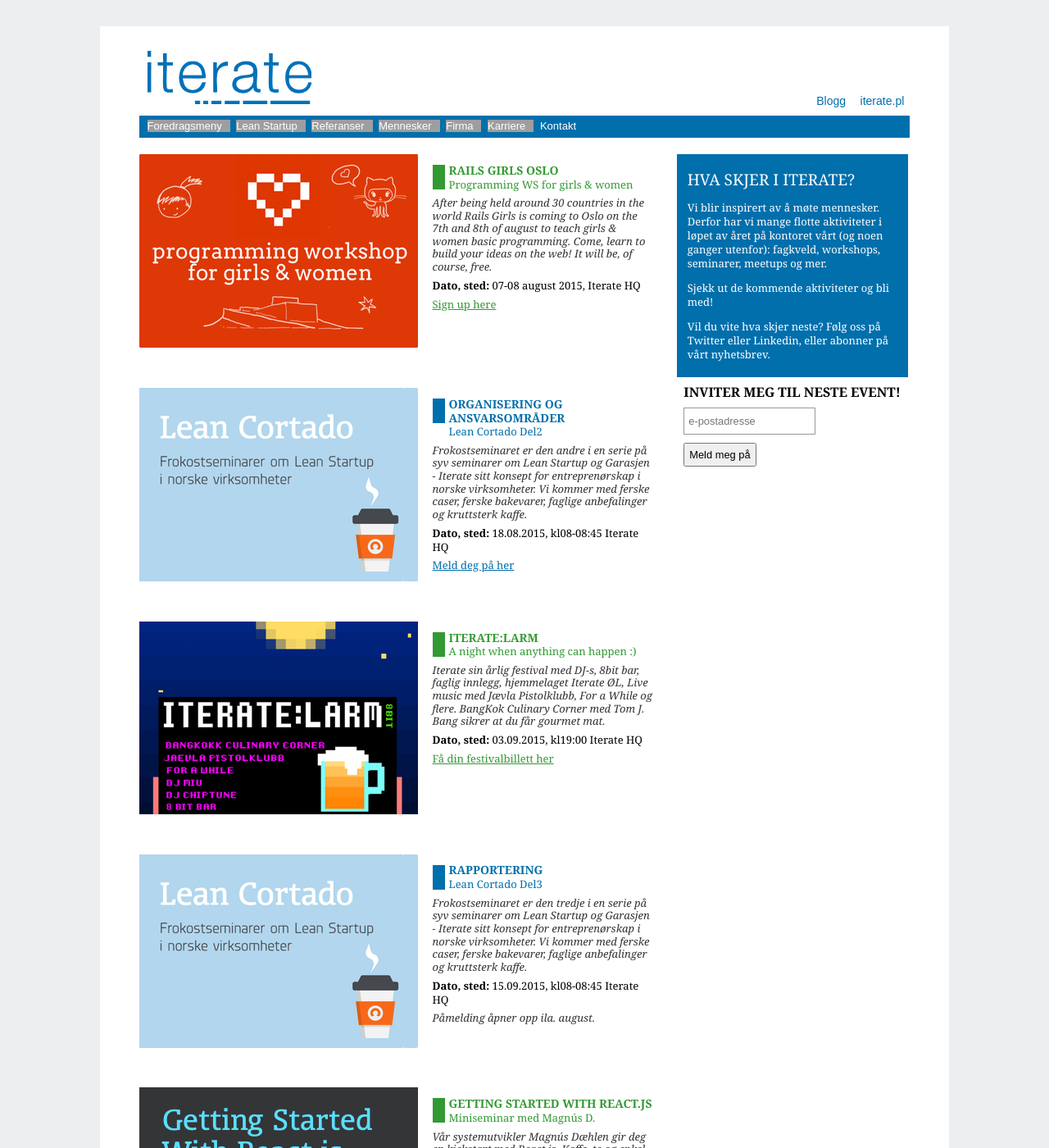
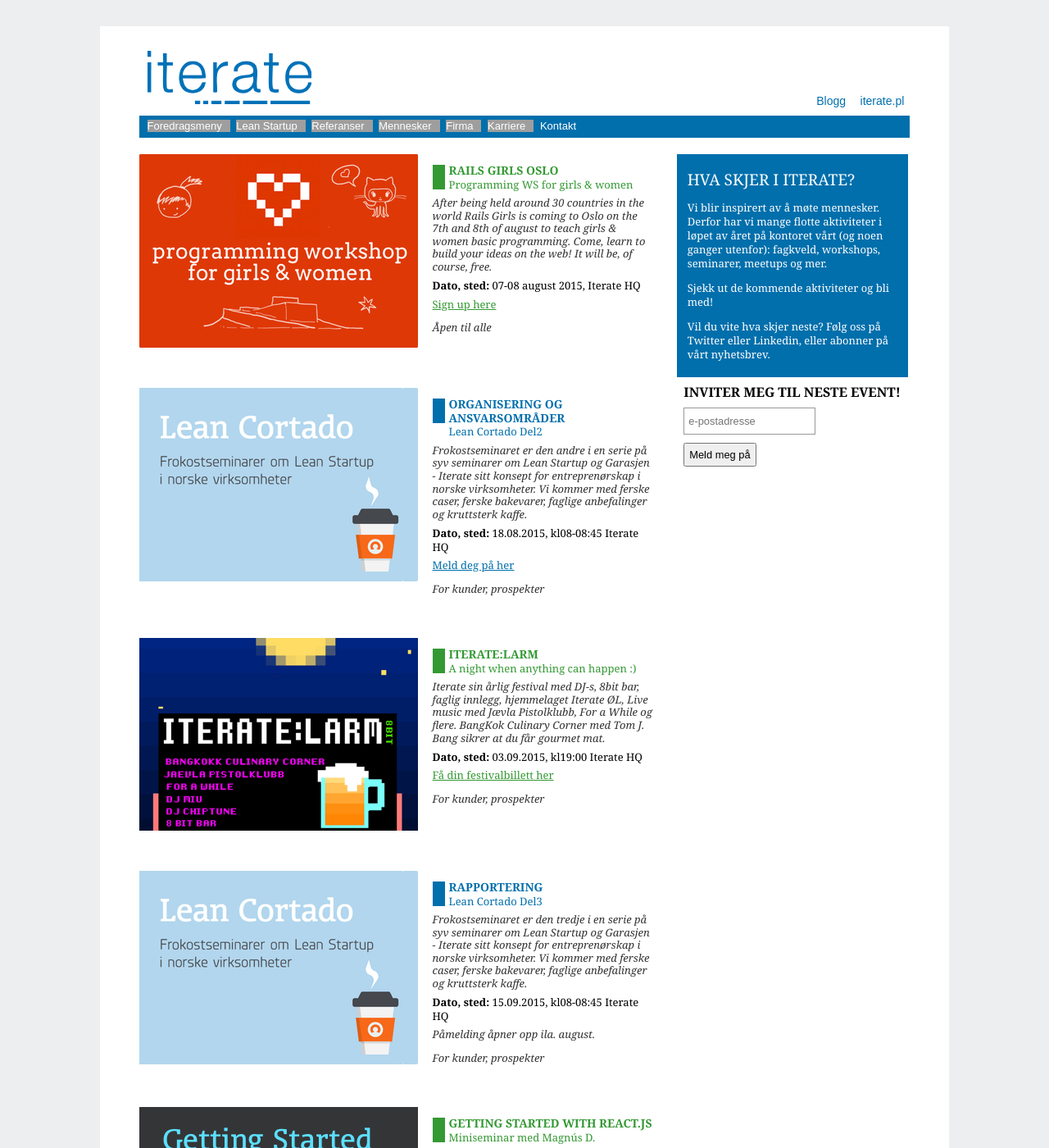
Before and after one commit to therese1g1/iterate.github.com, a Jekyll site: the page built from moetoss/index.html, in a window 1280 px wide and 1400 px high. Shown: the whole window at 82% size. Built offline with Jekyll 4.4.1, drawn with Linux system fonts in a browser that asks for light colours; some of the changed text lies outside the part shown; grey boxes are pictures that could not be loaded.

Commit message:
added publicity level notes

```diff
--- a/moetoss/index.html
+++ b/moetoss/index.html
@@ -33,6 +33,7 @@ title: Iterate
 
                         <em>Dato, sted:</em> 07-08 august 2015, Iterate HQ
                         <p class="ex"><a class="ex" href="http://railsgirls.com/oslo2015">Sign up here</a></p>
+                        <p>Åpen til alle</p>
 
                     </div>
                 </div>
@@ -54,6 +55,7 @@ title: Iterate
                             </p>
                         <em>Dato, sted:</em> 18.08.2015, kl08-08:45 Iterate HQ
                         <p class="ex"><a class="ex" href="https://www.iterate.no/fagmorgen/lean-cortado-del2.html">Meld deg på her</a></p>
+                        <p>For kunder, prospekter</p>
                     </div>
                 </div>
             </article>
@@ -75,6 +77,7 @@ title: Iterate
                         </p>
                         <em>Dato, sted:</em> 03.09.2015, kl19:00 Iterate HQ
                         <p class="ex"><a class="ex" href="http://www.eventbrite.com/e/iteratelarm-2015-tickets-16911008281">Få din festivalbillett her</a></p>
+                        <p>For kunder, prospekter</p>
                     </div>
                 </div>
             </article>
@@ -96,6 +99,7 @@ title: Iterate
                         </p>
                         <em>Dato, sted:</em> 15.09.2015, kl08-08:45 Iterate HQ
                         <p>Påmelding åpner opp ila. august.</p>
+                        <p>For kunder, prospekter</p>
                     </div>
                 </div>
             </article>
@@ -117,6 +121,7 @@ title: Iterate
 
                         <em>Dato, sted:</em> 01.10.2015, kl08-08:45 Iterate HQ
                         <p>Påmelding åpner opp i slutten av august.</p>
+                        <p>Åpen til alle</p>
                     </div>
                 </div>
             </article>
@@ -139,6 +144,7 @@ title: Iterate
 
                         <em>Dato, sted:</em> 13.10.2015, 16:30-18:00 Iterate HQ
                         <p class="ex"> <a class="ex" href="https://eventbrite.com/event/16973203308/">Sign up here</a></p>
+                        <p>Åpen til alle</p>
                     </div>
                 </div>
             </article>
```
